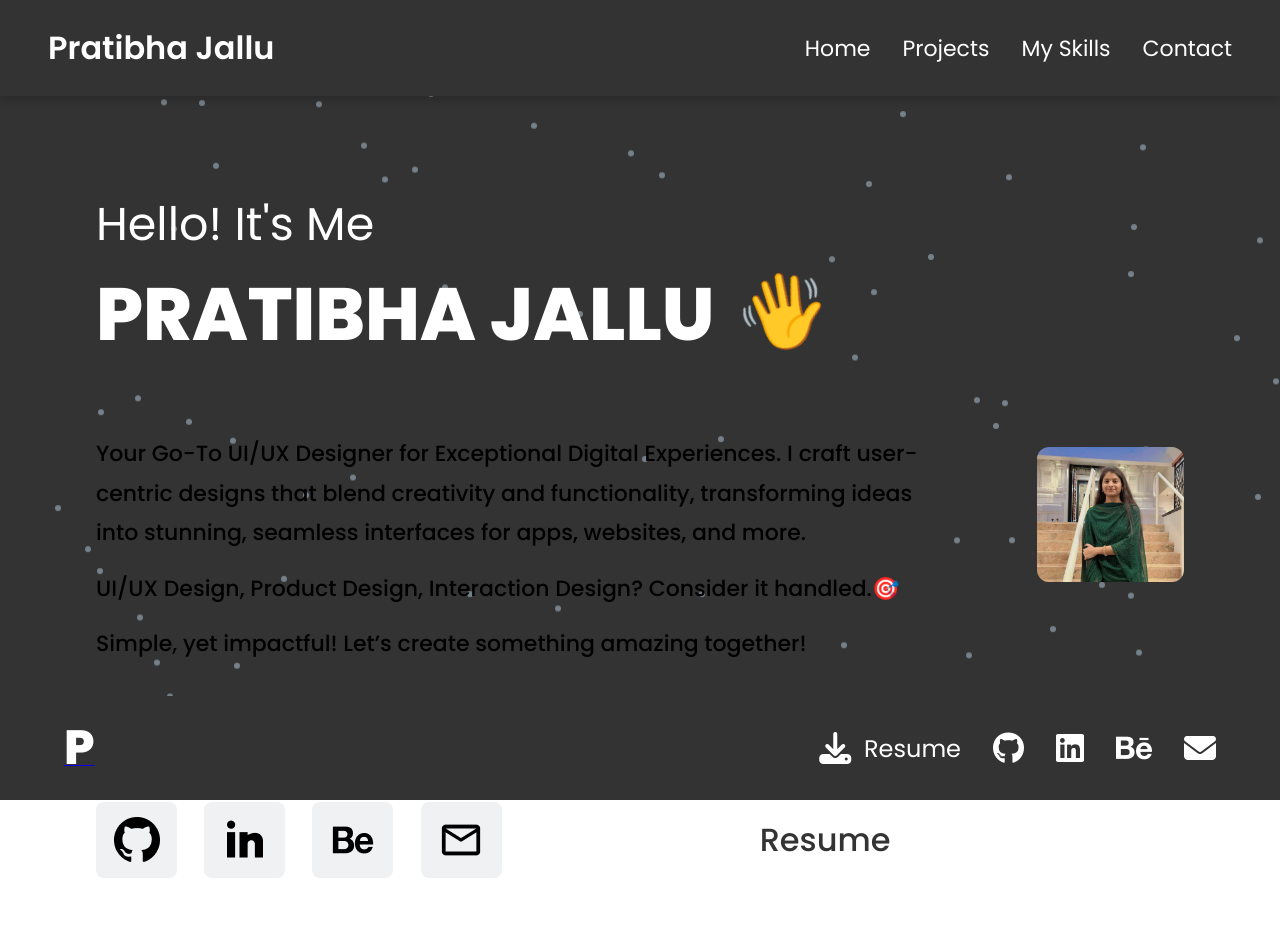
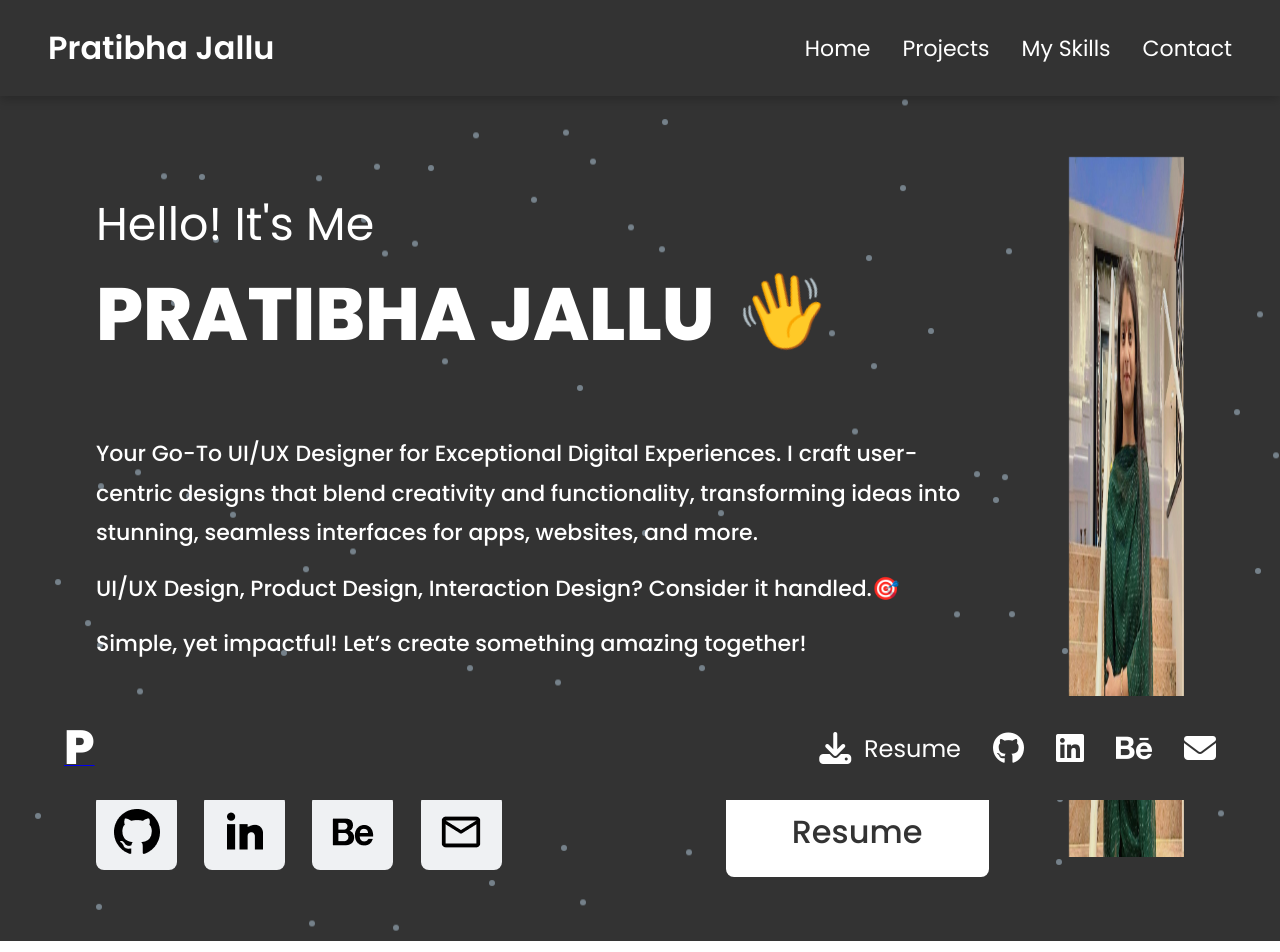
Before and after one commit to jallupratibha/pratibhajallu, a React (Create React App) app: page / in a window 1280 px wide. Shown: the top 952 px of the page. Built offline with nearby package versions, Linux system fonts and the light colour scheme.

Commit message:
Fixed hero resized

```diff
--- a/src/styles/Hero.css
+++ b/src/styles/Hero.css
@@ -1,18 +1,13 @@
 .hero-container {
+    position: relative; /* To contain the background animation */
     display: flex;
     justify-content: space-between;
     align-items: center;
     padding: 4rem 6rem;
+    background-color: transparent; /* Remove base background color */
+    color: white;
+    overflow: hidden; /* Prevent overflow from animations */
 }
-
-.hero-image {
-    flex: 1;
-    text-align: right;
-    margin-left: 2rem;
-    display: flex;
-    justify-content: flex-end;
-}
-
 
 
 .hero-content {
@@ -20,15 +15,17 @@
     padding-right: 3rem; /* Increased padding for more spacing */
 }
 
-
+.hero-image {
+    flex: 1;
+    text-align: right;
+    margin-left: 2rem; /* Added margin for balanced layout */
+}
 
 .hero-image img {
-    width: 500px; /* Adjust based on your desired size */
-    height: auto;
-    max-width: 100%; /* Ensures responsiveness */
-    border-radius: 12px;
-    object-fit: cover;
-}
+    max-width: 100%;
+    width: 800px;
+    height: 700px;
+  }
 
 
 .hero-intro {
@@ -73,7 +70,10 @@
     gap: 5rem; /* Wider spacing between icons */
 }
 
-
+.social-icons {
+    display: flex;
+    gap: 1.7rem; /* Wider spacing between icons */
+}
 
 
 .social-icons img {
@@ -87,50 +87,44 @@
     filter: brightness(0) invert(1); /* Change icon color on hover */
 }
 
-
+.social-icons a {
+    width: 81px;
+    height: 76px;
+    display: flex;
+    align-items: center;
+    justify-content: center;
+    background-color: #EFF1F3;
+    border-radius: 8px;
+    transition: transform 0.3s ease, background-color 0.3s ease; /* Smooth transition */
+}
 
 .social-icons a:hover {
-    transform: translateY(-10px);
-    background-color: #5ea5f2;
+    transform: translateY(-10px); /* Move up slightly */
+    background-color: #5ea5f2; /* Change background color on hover */
 }
 
 .links-container {
     display: flex;
-    align-items: center;
-    justify-content: space-between; /* Ensures spacing */
-    gap: 2rem;
-    margin-top: 2rem;
-}
-
-.social-icons {
-    display: flex;
-    gap: 1.7rem; /* Space between icons */
-}
-
-.social-icons a {
-    display: flex;
-    align-items: center;
-    justify-content: center;
-    width: 81px;
-    height: 76px;
-    background-color: #EFF1F3;
-    border-radius: 8px;
-    transition: transform 0.3s ease, background-color 0.3s ease;
-}
+    align-items: center; /* Align icons and button vertically */
+    gap: 4rem; /* Increase gap for more space */
+  }
 
 
 .resume-btn {
+    margin-left: 10rem; /* Space between social icons and resume */
+    display: inline-block;
+    padding: 0;
     width: 263px;
     height: 90px;
     background-color: #ffffff;
     color: #333333;
+    font-family: 'Poppins', sans-serif;
     font-size: 32px;
     font-weight: 500;
     border-radius: 8px;
     text-align: center;
     line-height: 90px;
     text-decoration: none;
-    transition: all 0.3s ease;
 }
 
 .resume-btn:hover {
```
